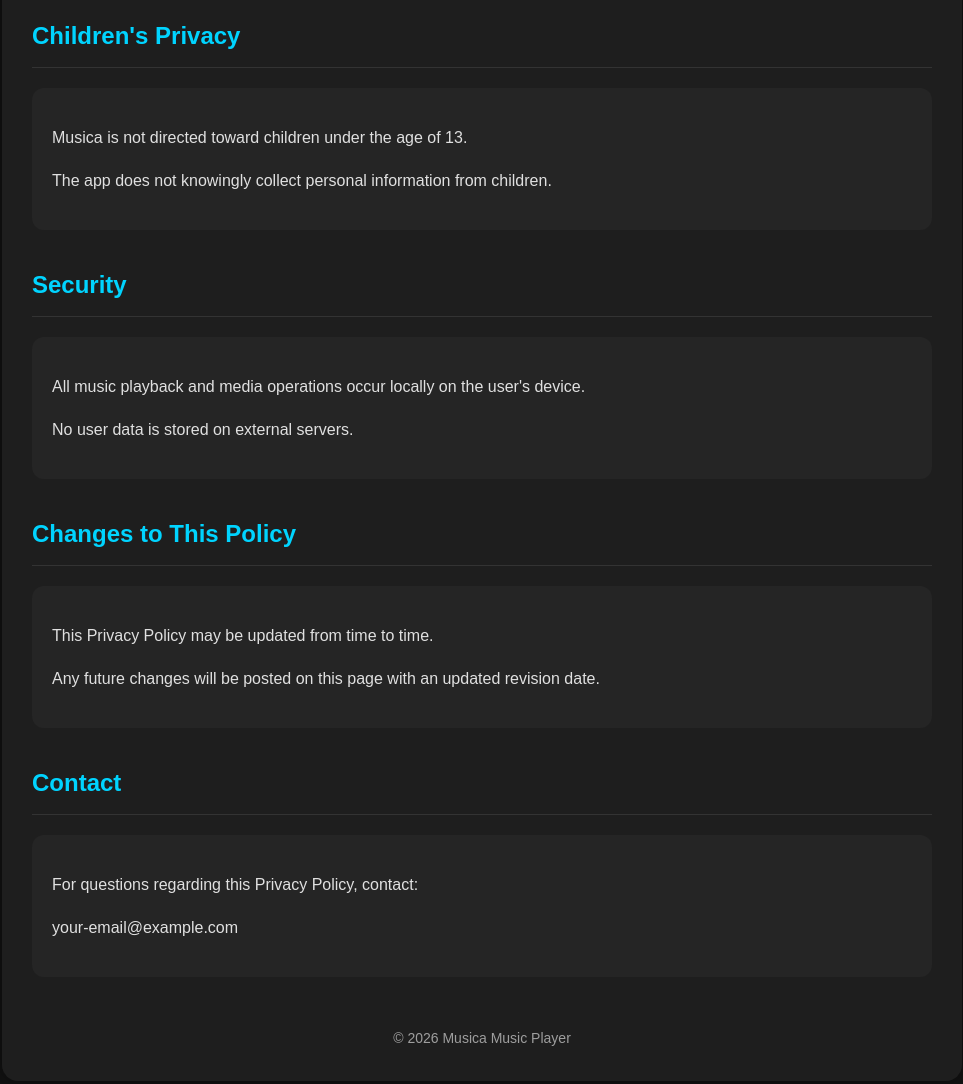
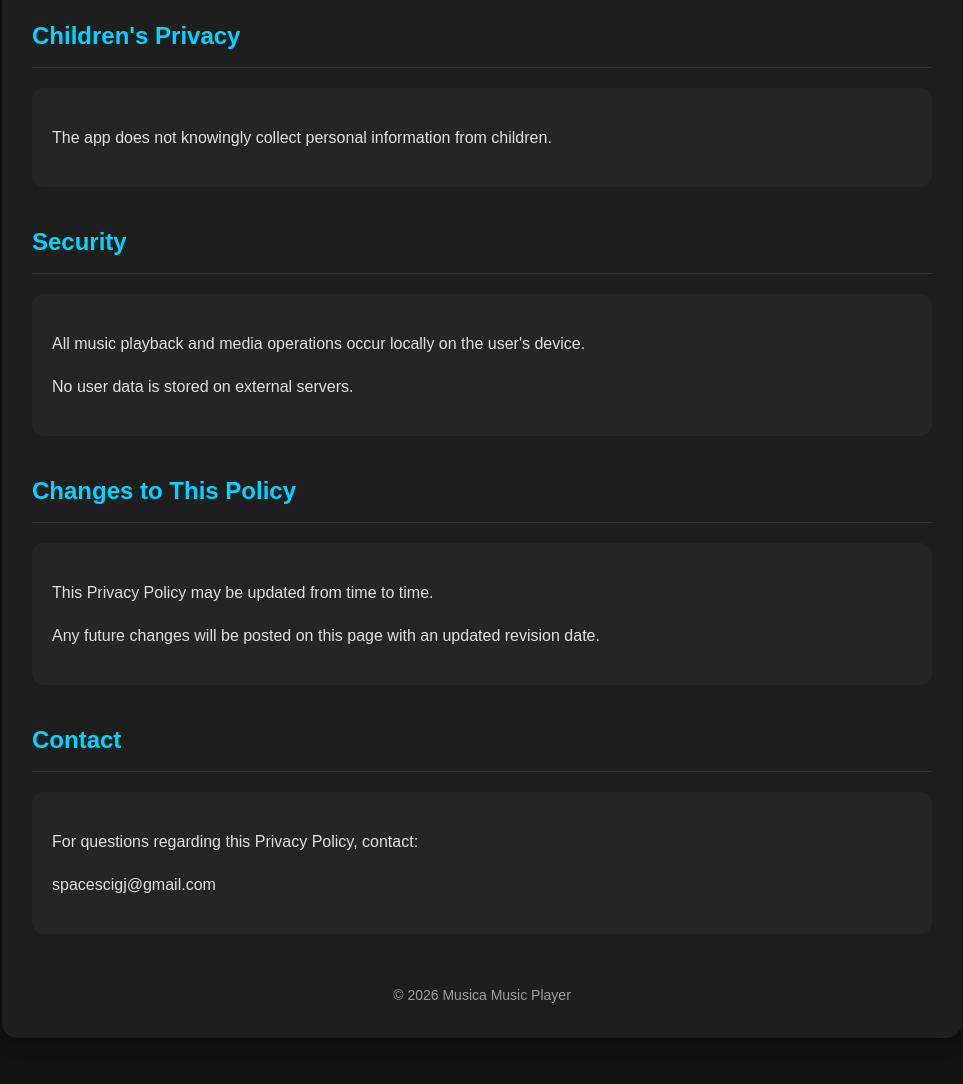
Before and after one commit to Bhomic/Musica-privacy-policy, a plain HTML site: page index.html in a window 1280 px wide. Shown: the part 1980-3064 px from the top of the page, without its empty margins (158-1121 px from the left). Drawn offline with Linux system fonts and the light colour scheme.

Commit message:
Update privacy information and contact email
Removed a statement about children's privacy and updated the contact email.

```diff
--- a/index.html
+++ b/index.html
@@ -196,10 +196,6 @@
 
     <div class="card">
         <p>
-            Musica is not directed toward children under the age of 13.
-        </p>
-
-        <p>
             The app does not knowingly collect personal information from children.
         </p>
     </div>
@@ -236,7 +232,7 @@
         </p>
 
         <p>
-            your-email@example.com
+            spacescigj@gmail.com
         </p>
     </div>
 
```
